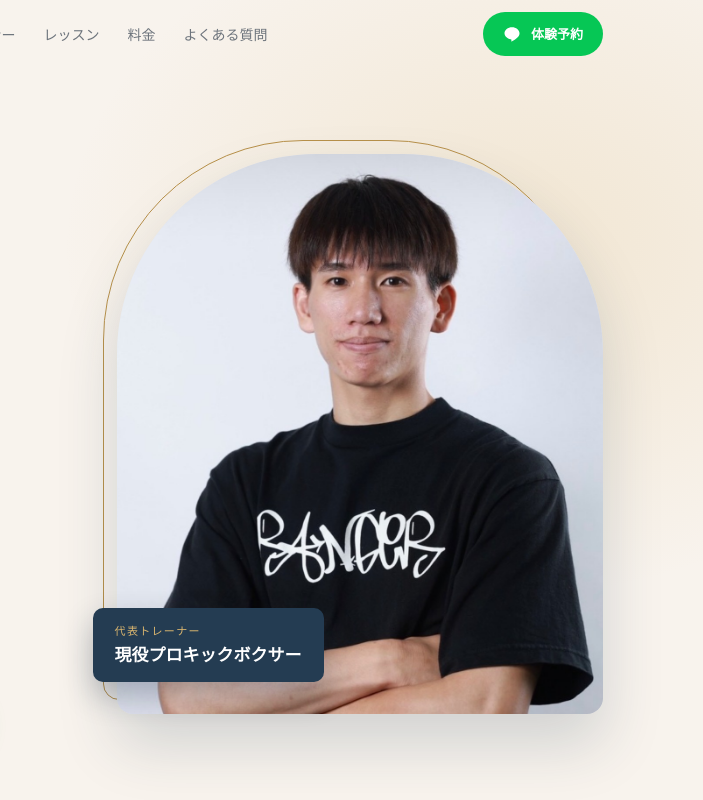
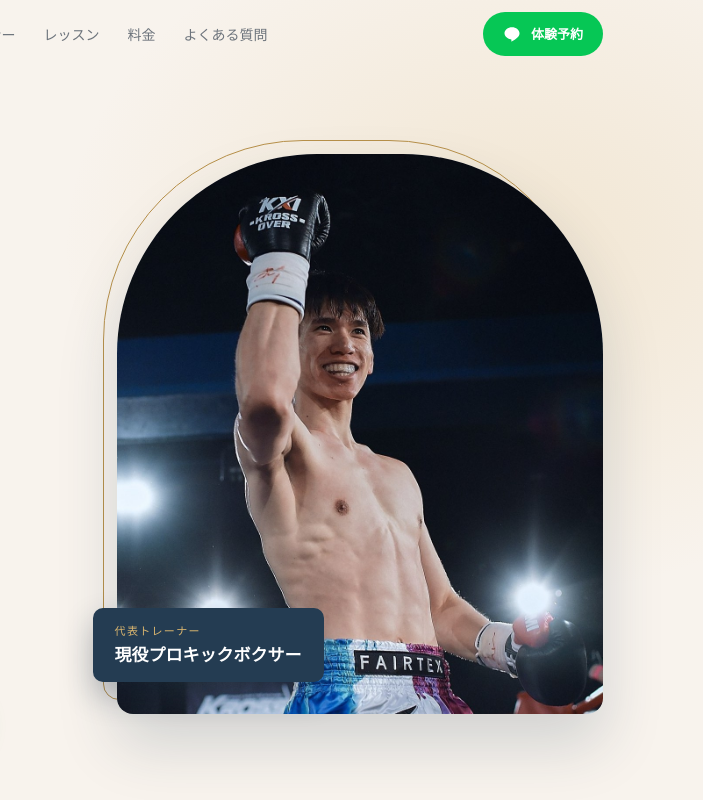
Before and after one commit to futa1102/FORMIST-lp, a plain HTML site: page index.html in a window 1280 px wide. Shown: the top 800 px of the page, 577-1280 px from the left. Drawn offline with nearby package versions, Linux system fonts and the light colour scheme.

Commit message:
Use fight photo for hero image
Co-Authored-By: Claude Opus 5.5 <noreply@anthropic.com>
Claude-Session: https://claude.ai/code/session_01TvBpKL8zKej4caDDHCEVDg

```diff
--- a/index.html
+++ b/index.html
@@ -97,7 +97,7 @@
     position: relative; border-radius: 200px 200px 16px 16px; overflow: hidden;
     aspect-ratio: 4/4.6; background: #e8e9ea; box-shadow: 0 30px 60px rgba(36,60,82,.18);
   }
-  .hero-photo img { width: 100%; height: 100%; object-fit: cover; object-position: center 20%; }
+  .hero-photo img { width: 100%; height: 100%; object-fit: cover; object-position: center top; }
   .hero-photo::before {
     content: ""; position: absolute; inset: -14px 14px 14px -14px; border: 1px solid var(--gold);
     border-radius: 200px 200px 16px 16px; z-index: -1;
@@ -328,7 +328,7 @@
         </div>
       </div>
       <div class="hero-photo">
-        <div class="frame"><img src="images/trainer.jpg" alt="FORMIST GYM 代表トレーナー 坂口風太" width="1206" height="1278"></div>
+        <div class="frame"><img src="images/hero-fight.jpg" alt="試合で勝利し拳を掲げる代表トレーナー 坂口風太" width="1108" height="1276"></div>
         <div class="hero-badge"><small>代表トレーナー</small><strong>現役プロキックボクサー</strong></div>
       </div>
     </div>
```
Also changed, not shown: hero_pc.png, hero_sp.png, images/hero-fight.jpg (added).
